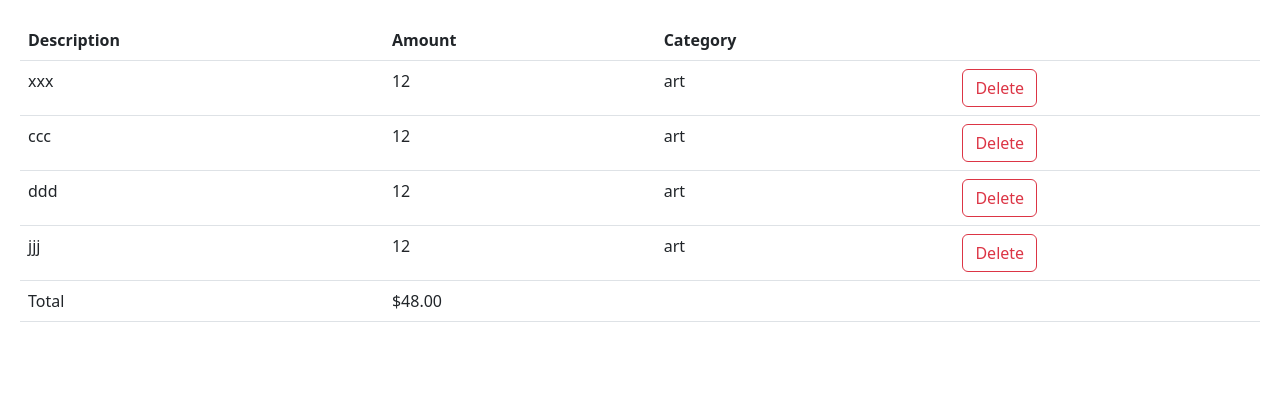
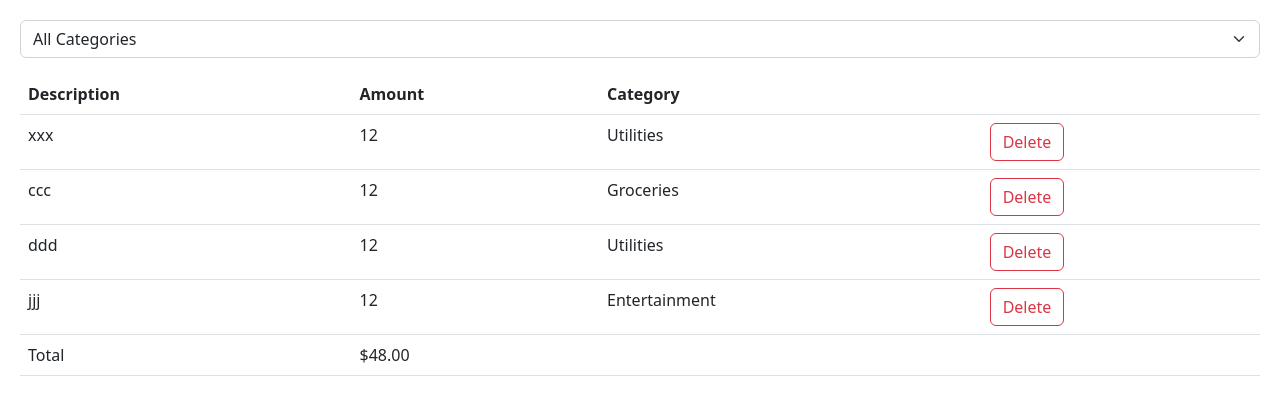
Before and after one commit to MaGabyZR/expense-trackermg, a React (Vite) app: page / in a window 1280 px wide. Shown: the top 402 px of the page. Built offline with nearby package versions, Linux system fonts and the light colour scheme.

Commit message:
Building the Expense Filter.

```diff
--- a/src/App.tsx
+++ b/src/App.tsx
@@ -1,19 +1,34 @@
 import { useState } from "react";
 import ExpenseList from "./components/ExpenseList";
+import ExpenseFilter from "./components/ExpenseFilter";
 
 function App() {
+  //Implemet filtering.
+  const [selectedCategory, setSelectedCategory] = useState("");
   //dummy data just to test.
   const [expenses, setExpenses] = useState([
-    { id: 1, description: "xxx", amount: 12, category: "art" },
-    { id: 2, description: "ccc", amount: 12, category: "art" },
-    { id: 3, description: "ddd", amount: 12, category: "art" },
-    { id: 4, description: "jjj", amount: 12, category: "art" },
+    { id: 1, description: "xxx", amount: 12, category: "Utilities" },
+    { id: 2, description: "ccc", amount: 12, category: "Groceries" },
+    { id: 3, description: "ddd", amount: 12, category: "Utilities" },
+    { id: 4, description: "jjj", amount: 12, category: "Entertainment" },
   ]);
+
+  //Pass only the filtered list to the ExpenseList expenses. expenses holds all the expenses,
+  // visibleExpenses holds only the expenses the user is going to see based on the selected filter, if he selected one.
+  //You don´t need another state variable, you can use the existing state variables to calculate this.
+  const visibleExpenses = selectedCategory
+    ? expenses.filter((e) => e.category === selectedCategory)
+    : expenses;
 
   return (
     <div>
+      <div className="mb-3">
+        <ExpenseFilter
+          onSelectCategory={(category) => setSelectedCategory(category)}
+        />
+      </div>
       <ExpenseList
-        expenses={expenses}
+        expenses={visibleExpenses}
         onDelete={(id) => setExpenses(expenses.filter((e) => e.id !== id))}
       />
     </div>
--- /dev/null
+++ b/src/components/ExpenseFilter.tsx
@@ -0,0 +1,21 @@
+import React from "react";
+// To notify App.tsx when a user selects a filter.
+interface Props {
+  onSelectCategory: (category: string) => void;
+}
+//Component responsible for showing filter, the act of filtering will be done in App.tsx, which is where we maintain the state.
+const ExpenseFilter = ({ onSelectCategory }: Props) => {
+  return (
+    <select
+      className="form-select"
+      onChange={(event) => onSelectCategory(event.target.value)}
+    >
+      <option value="">All Categories</option>
+      <option value="Groceries">Groceries</option>
+      <option value="Utilities">Utilities</option>
+      <option value="Entertainment">Entertainment</option>
+    </select>
+  );
+};
+
+export default ExpenseFilter;
```
